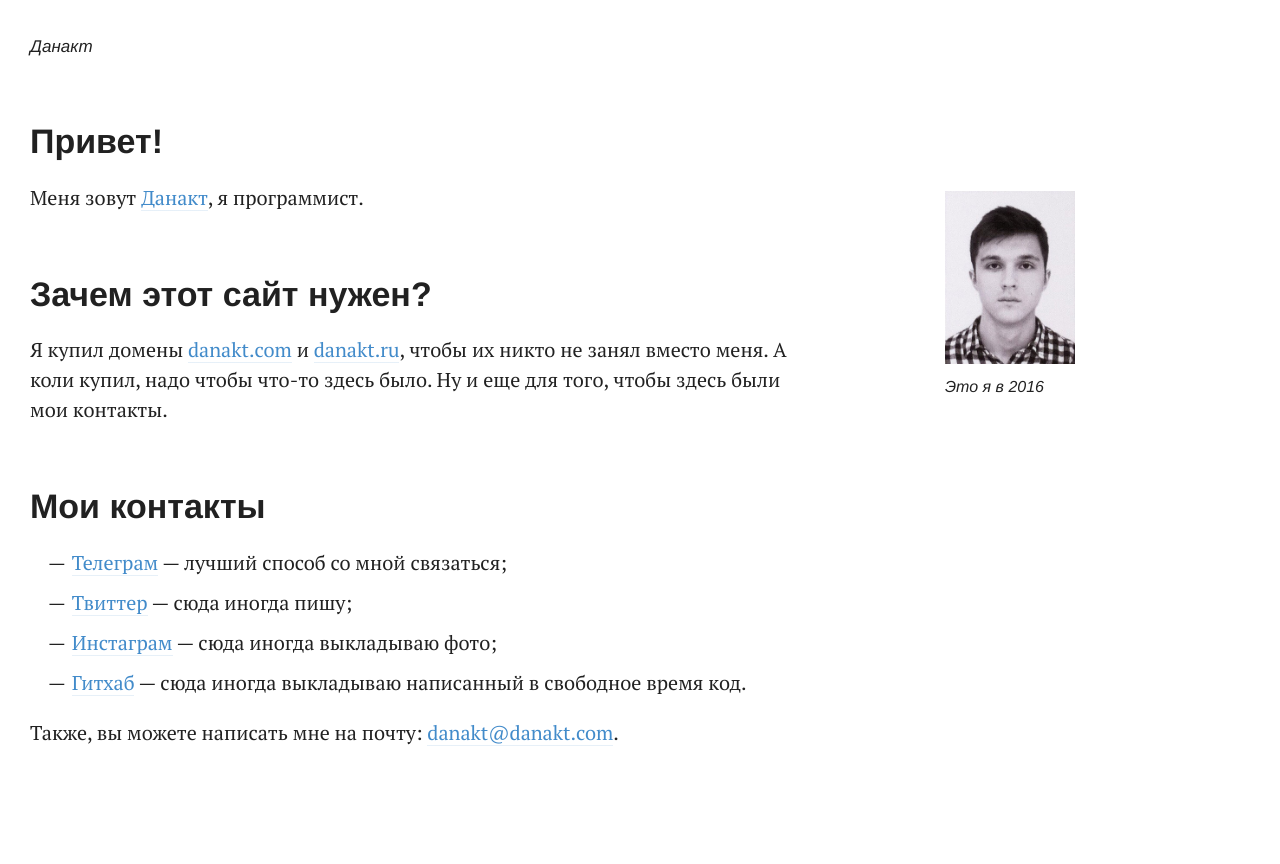
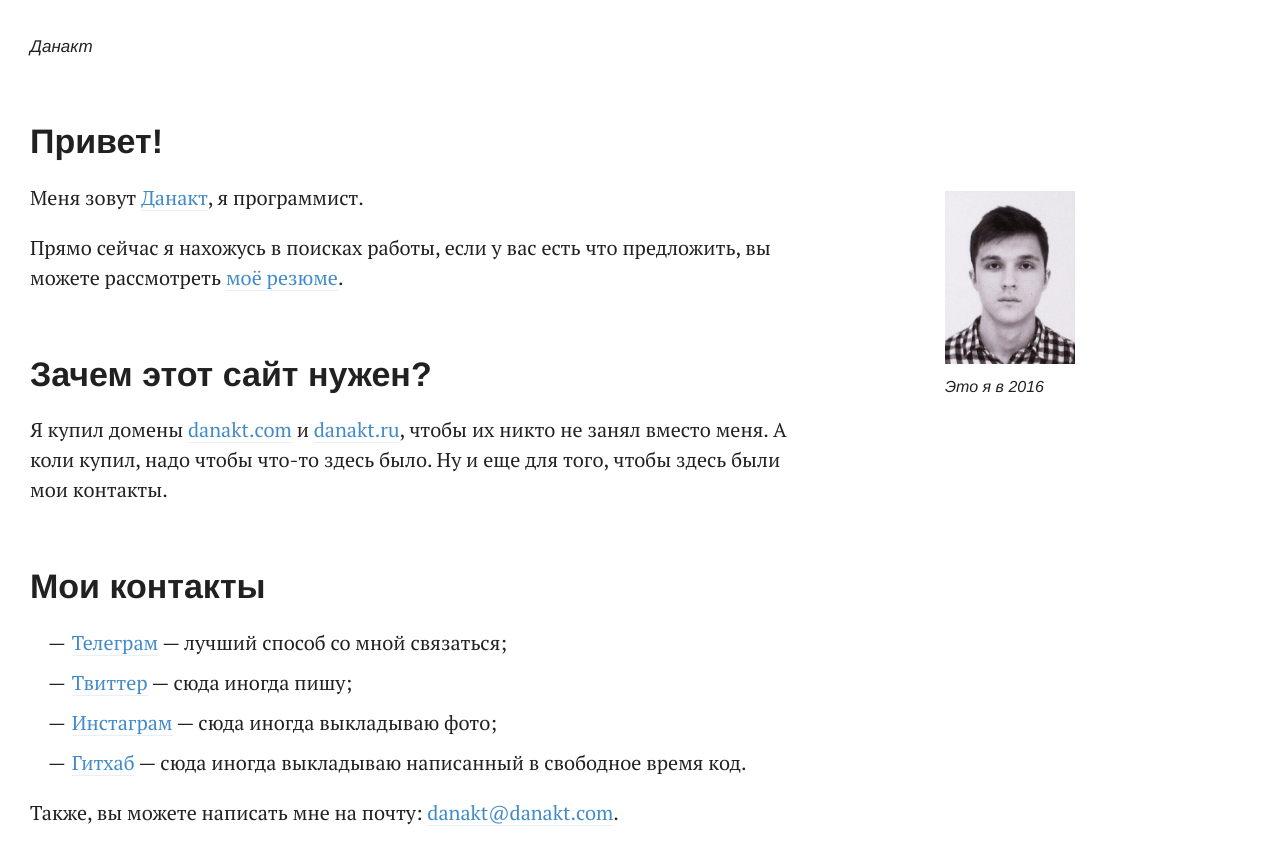
Before and after one commit to danakt/danakt.github.io, a Next.js app: page / in a window 1280 px wide. Shown: the top 864 px of the page. Built offline with nearby package versions, Linux system fonts and the light colour scheme.

Commit message:
Update index page

```diff
--- a/pages/index.tsx
+++ b/pages/index.tsx
@@ -20,6 +20,11 @@ export default function Index() {
           , я программист.
         </p>
       </WithAside>
+
+      <p>
+        Прямо сейчас я нахожусь в поисках работы, если у вас есть что предложить, вы можете рассмотреть{' '}
+        <a href="/cv">моё резюме</a>.
+      </p>
 
       <Heading>Зачем этот сайт нужен?</Heading>
 
```
